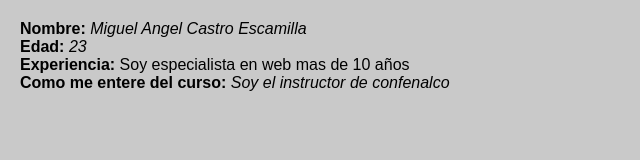
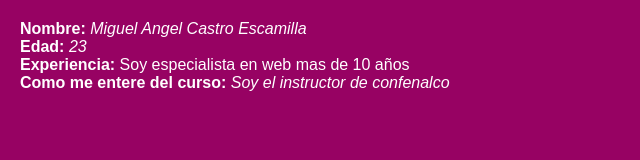
Before and after one commit to ComfenalcoCursos2021/configuracion_25_08_2022, a plain HTML site: page index.html in a window 1280 px wide. Shown: the whole page, without its empty margins (0-640 px from the left). Drawn offline with Linux system fonts and the light colour scheme.

Commit message:
Color del fondo cambiado

```diff
--- a/style.css
+++ b/style.css
@@ -1,8 +1,9 @@
 *{
     margin: 0;
     font-family: Arial, Helvetica, sans-serif;
-    background: rgb(201, 201, 201);
+    background: rgb(151, 2, 99);
 }
 body{
     margin: 20px;
+    color: #fff;
 }
```
